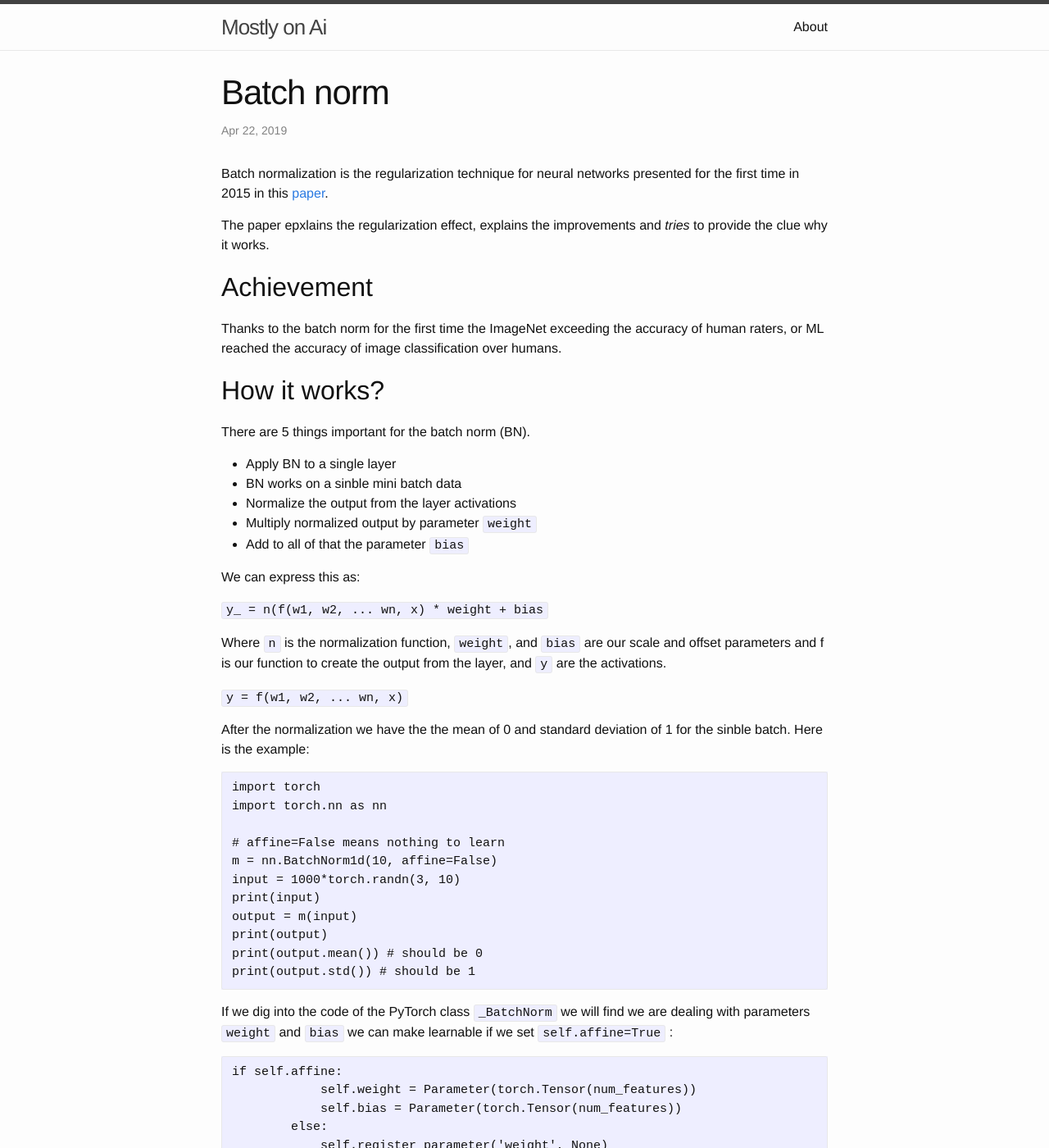
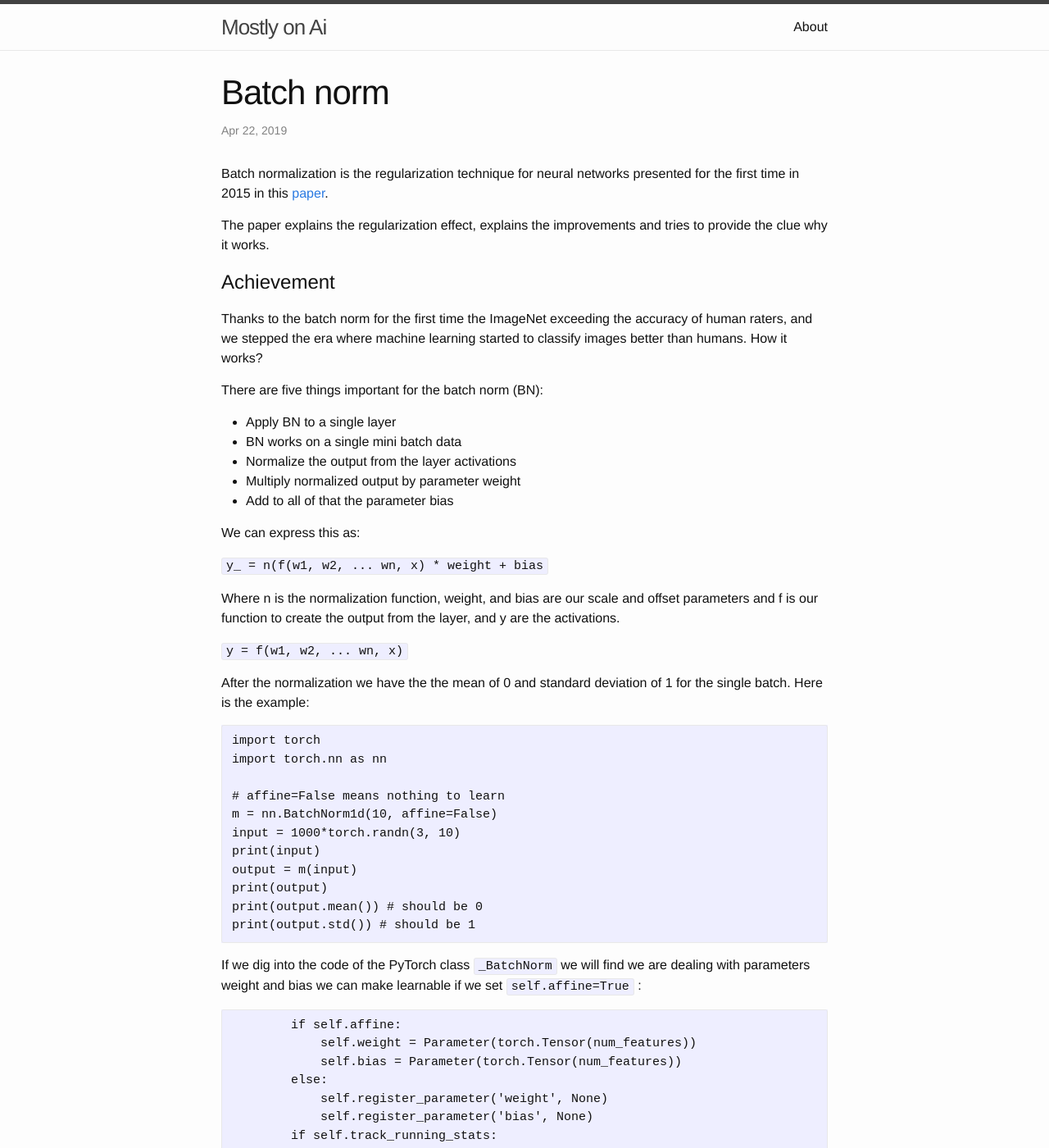
Before and after one commit to dejanbatanjac/dejanbatanjac.github.io, a Jekyll site: the page built from _posts/2019-04-22-Batch norm.md, in a window 1280 px wide and 1400 px high. Shown: the whole window at 82% size. Built offline with Jekyll 4.4.1, drawn with Linux system fonts in a browser that asks for light colours; our own code applies the rules of GitHub Pages for plain Markdown files; some of the changed text lies outside the part shown.

Commit message:
Update 2019-04-22-Batch norm.md

````diff
--- a/_posts/2019-04-22-Batch norm.md
+++ b/_posts/2019-04-22-Batch norm.md
@@ -3,33 +3,30 @@
 ---
 Batch normalization is the regularization technique for neural networks presented for the first time in 2015 in this [paper](https://arxiv.org/abs/1502.03167).
 
-The paper epxlains the regularization effect, explains the improvements and *tries* to provide the clue why it works.
+The paper explains the regularization effect, explains the improvements and tries to provide the clue why it works.
 
-## Achievement
+# Achievement
 
-Thanks to the batch norm for the first time the ImageNet exceeding the accuracy of human raters, or ML reached the accuracy of image classification over humans.
+Thanks to the batch norm for the first time the ImageNet exceeding the accuracy of human raters, and we stepped the era where machine learning started to classify images better than humans.
+How it works?
 
-
-## How it works?
-
-There are 5 things important for the batch norm (BN).
+There are five things important for the batch norm (BN):
 
 * Apply BN to a single layer
-* BN works on a sinble mini batch data
+* BN works on a single mini batch data
 * Normalize the output from the layer activations
-* Multiply normalized output by parameter `weight`
-* Add to all of that the parameter `bias`
+* Multiply normalized output by parameter weight
+* Add to all of that the parameter bias
 
 We can express this as:
 
 `y_ = n(f(w1, w2, ... wn, x) * weight + bias`
 
-Where `n` is the normalization function, `weight`, and `bias` are our scale and offset parameters and f is our function to create the output from the layer, and `y` are the activations.
+Where n is the normalization function, weight, and bias are our scale and offset parameters and f is our function to create the output from the layer, and y are the activations.
 
 `y = f(w1, w2, ... wn, x)`
 
-After the normalization we have the the mean of 0 and standard deviation of 1 for the sinble batch.
-Here is the example:
+After the normalization we have the the mean of 0 and standard deviation of 1 for the single batch. Here is the example:
 
 ```
 import torch
@@ -45,9 +42,10 @@
 print(output.std()) # should be 1
 ```
 
-If we dig into the code of the PyTorch class `_BatchNorm` we will find we are dealing with parameters `weight` and `bias` we can make learnable if we set `self.affine=True` :
+If we dig into the code of the PyTorch class `_BatchNorm` we will find we are dealing with parameters weight and bias we can make learnable if we set `self.affine=True` :
+
 ```
-if self.affine:
+        if self.affine:
             self.weight = Parameter(torch.Tensor(num_features))
             self.bias = Parameter(torch.Tensor(num_features))
         else:
````
Also changed, not shown: other parts of _posts/2019-04-22-Batch norm.md (+2 -1 lines).
